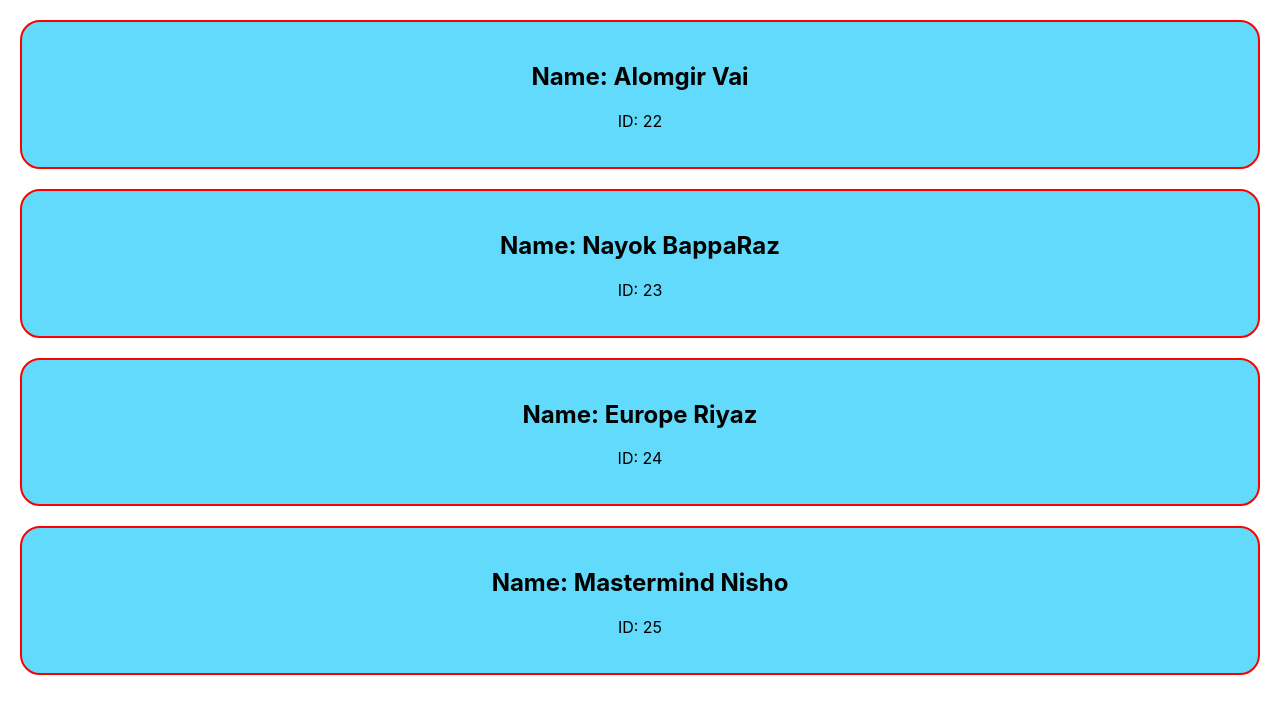
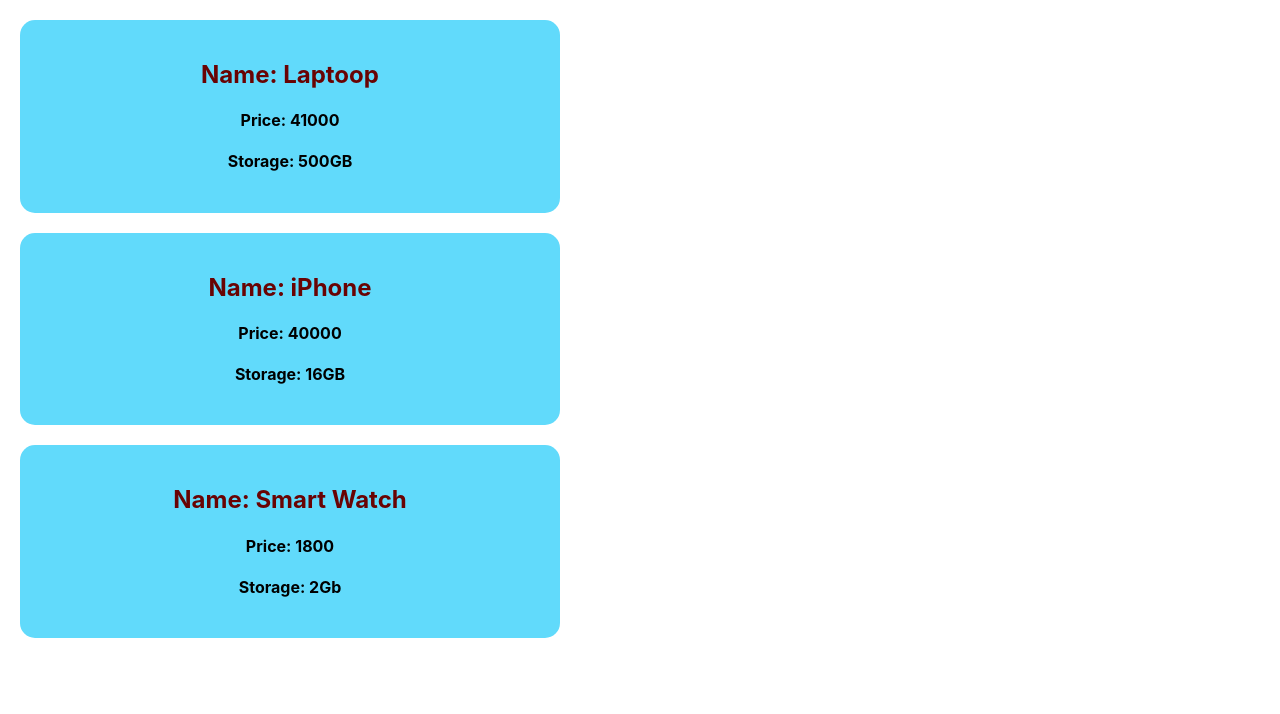
Before and after one commit to mehu-hub/React-App-1, a React (Create React App) app: page / in a window 1280 px wide. Shown: the top 714 px of the page. Built offline with nearby package versions, Linux system fonts and the light colour scheme.

Commit message:
Props and Components Recap

```diff
--- a/src/App.css
+++ b/src/App.css
@@ -38,14 +38,14 @@
 }
 
 
-.person{
+.product{
+  align-items: center;
   background-color: #61dafb;
   padding: 20px;
+  border-radius: 15px;
   margin: 20px;
-  border: 2px solid red;
-  border-radius: 20px;
+  width: 500px;
 }
-.person2{
-  background-color: rgb(231, 128, 128);
-  padding: 20px;
+.product h2{
+  color: rgb(105, 3, 3);
 }
--- a/src/App.js
+++ b/src/App.js
@@ -1,40 +1,51 @@
 import './App.css';
 
 function App() {
-  const students = [
-    {name:"Alomgir Vai", id:'22'},
-    {name:"Nayok BappaRaz", id:'23'},
-    {name:"Europe Riyaz", id:'24'},
-    {name:"Mastermind Nisho", id:'25'},
+
+  const products = [
+    {
+      name: 'Laptoop',
+      price: 41000,
+      storage: '500GB'
+    },
+    {
+      name: 'iPhone',
+      price: 40000,
+      storage: '16GB'
+    },
+    {
+      name: 'Smart Watch',
+      price: 1800,
+      storage: '2Gb'
+    }
+
   ]
 
   return (
     <div className="App">
-
-    {
-      students.map(student => <Person name={student.name} id={student.id}></Person>)
-    }
-
+      {
+        products.map(product =>
+          <Products
+            name={product.name}
+            price={product.price}
+            storage={product.storage}>
+          </Products>)
+      }
     </div>
   );
 }
 
-function Person(props) {
-  console.log(props)
+
+function Products(props) {
   return (
-    <div className='person'>
+    <div className='product'>
       <h2>Name: {props.name}</h2>
-      <p>ID: {props.id}</p>
+      <h4>Price: {props.price}</h4>
+      <h4>Storage: {props.storage}</h4>
     </div>
   )
 }
 
-function Person2() {
-  return (
-    <div className='person2'>
-      <h2>Hasan Mehedi</h2>
-    </div>
-  )
-}
+
 
 export default App;
```
